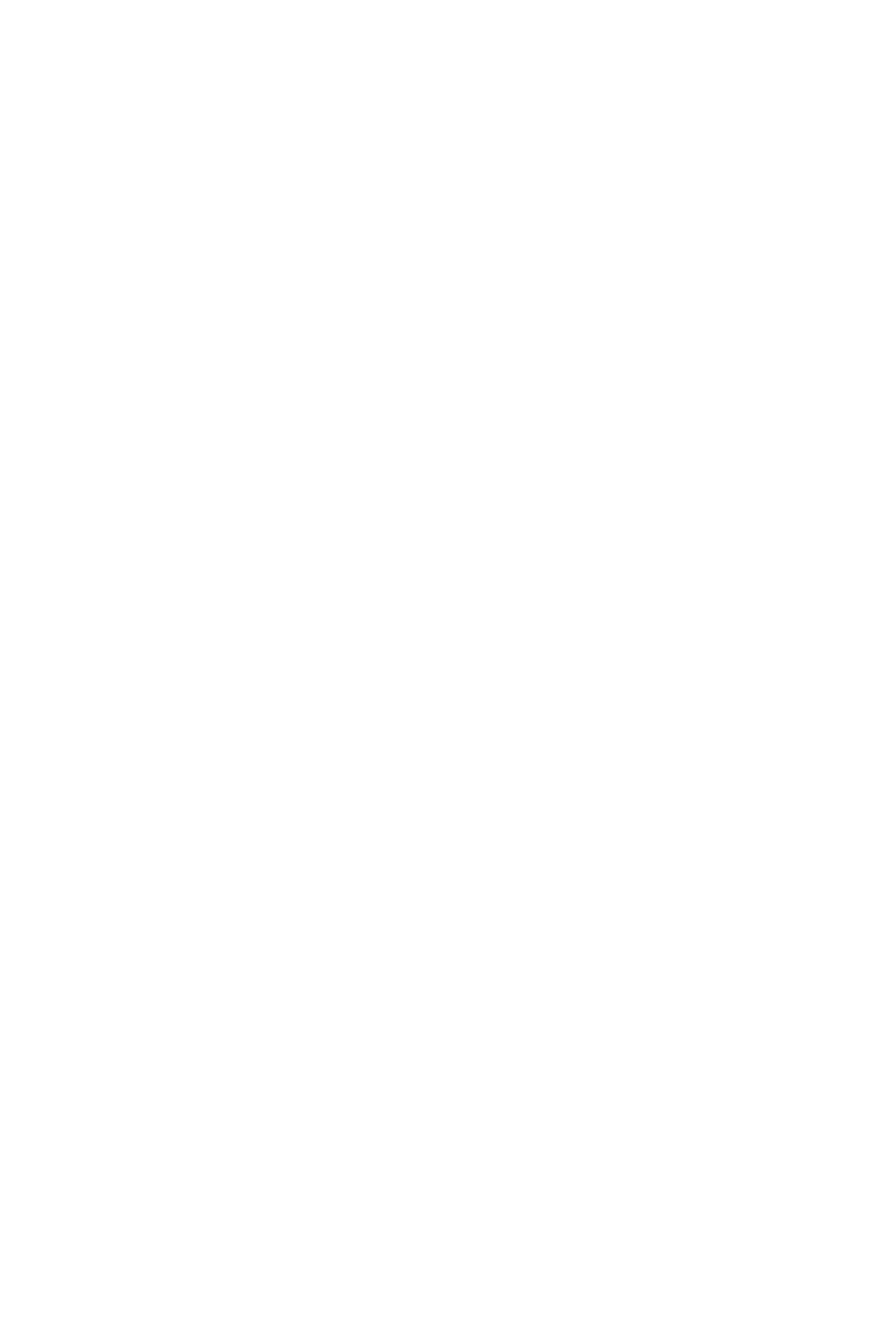
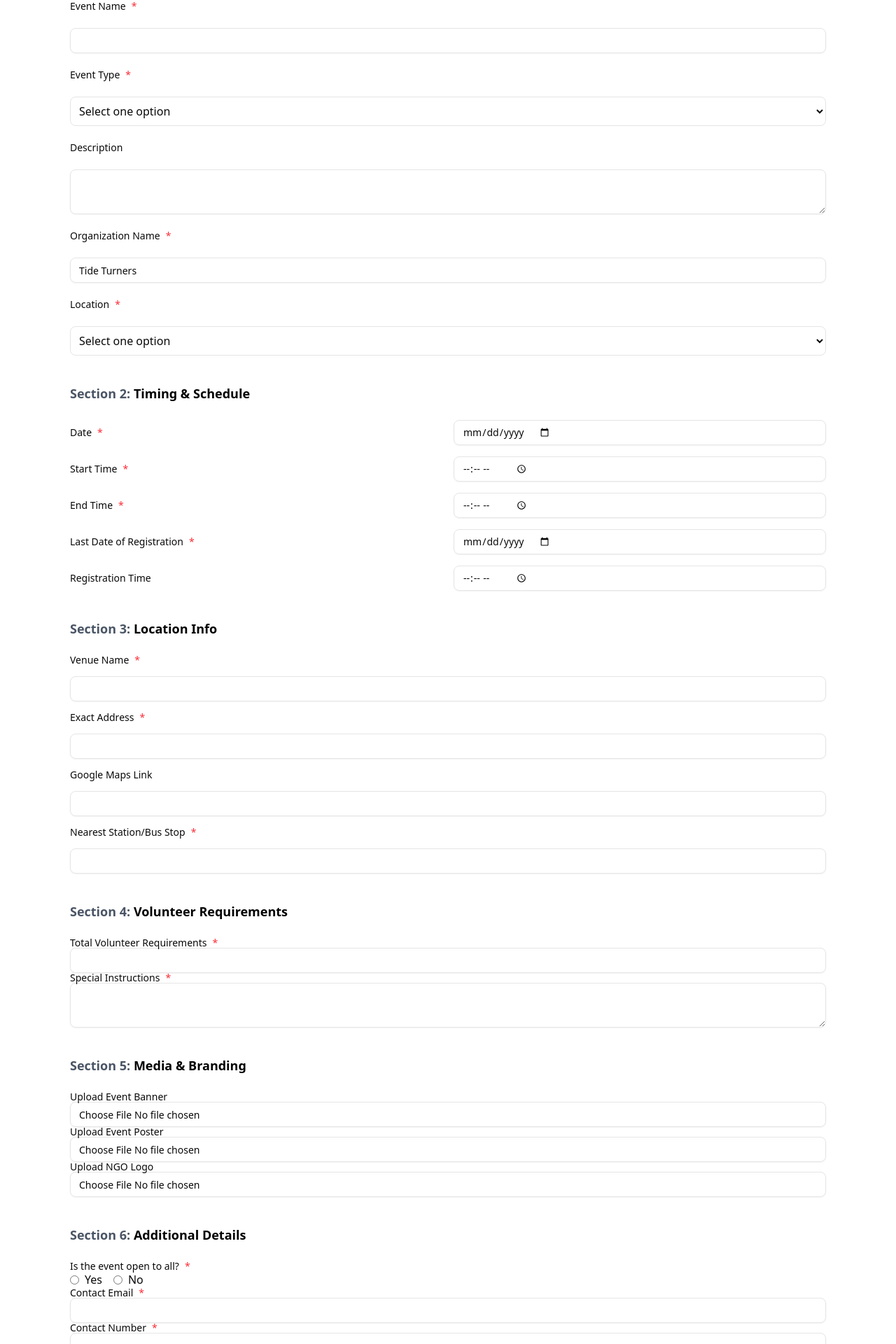
Before and after one commit to tejasgadge2504/Reefresh, a React (Vite) app in the folder client/: page /create-event in a window 1280 px wide. Shown: the part 140-2060 px from the top of the page at 70% size. Before the commit the page ends 800 px from the top, so only its background shows below. Built offline with nearby package versions, Linux system fonts and the light colour scheme.

Commit message:
create event

```diff
--- /dev/null
+++ b/client/src/components/ui/textarea.jsx
@@ -0,0 +1,20 @@
+import * as React from "react"
+
+import { cn } from "@/lib/utils"
+
+function Textarea({
+  className,
+  ...props
+}) {
+  return (
+    <textarea
+      data-slot="textarea"
+      className={cn(
+        "border-input placeholder:text-muted-foreground focus-visible:border-ring focus-visible:ring-ring/50 aria-invalid:ring-destructive/20 dark:aria-invalid:ring-destructive/40 aria-invalid:border-destructive dark:bg-input/30 flex field-sizing-content min-h-16 w-full rounded-md border bg-transparent px-3 py-2 text-base shadow-xs transition-[color,box-shadow] outline-none focus-visible:ring-[3px] disabled:cursor-not-allowed disabled:opacity-50 md:text-sm",
+        className
+      )}
+      {...props} />
+  );
+}
+
+export { Textarea }
--- a/client/src/pages/Admin/Events/CreateEvent.jsx
+++ b/client/src/pages/Admin/Events/CreateEvent.jsx
@@ -1,9 +1,210 @@
-import React from 'react'
+import { Button } from "@/components/ui/button";
+import { Input } from "@/components/ui/input";
+import { Label } from "@/components/ui/label";
+import { Textarea } from "@/components/ui/textarea";
+import { useState } from "react";
+import axios from "axios";
+import { useNavigate } from "react-router-dom";
 
 const CreateEvent = () => {
+  const navigate = useNavigate();
+  const [formData, setFormData] = useState({
+    eventName: "",
+    eventType: "",
+    description: "",
+    orgName: "Tide Turners",
+    location: "",
+    date: "",
+    startTime: "",
+    endTime: "",
+    lastDate: "",
+    regTime: "",
+    venue: "",
+    address: "",
+    mapLink: "",
+    nearestStop: "",
+    volunteers: "",
+    instructions: "",
+    isOpenToAll: "",
+    contactEmail: "",
+    contactNumber: "",
+    approvalStatus: false,
+  });
+
+  const [files, setFiles] = useState({
+    eventBanner: null,
+    eventPoster: null,
+    ngoLogo: null,
+  });
+
+  const handleChange = (e) => {
+    const { name, value, type } = e.target;
+    setFormData((prev) => ({
+      ...prev,
+      [name]: type === "radio" ? value === "yes" : value,
+    }));
+  };
+
+  const handleFileChange = (e) => {
+    const { name, files } = e.target;
+    setFiles((prev) => ({
+      ...prev,
+      [name]: files[0],
+    }));
+  };
+
+  const handleSubmit = async (e) => {
+    e.preventDefault();
+
+    // Constructing data for POST request
+    const data = {
+      ...formData,
+      eventBanner: files.eventBanner?.name || "",
+      eventPoster: files.eventPoster?.name || "",
+      ngoLogo: files.ngoLogo?.name || "",
+    };
+
+    try {
+      const response = await axios.post("http://127.0.0.1:5000/addEvent", data);
+      console.log("Event Created Successfully:", response.data);
+      alert("Event Created Successfully!");
+      navigate('/dashboard')
+    } catch (error) {
+      console.error("Error creating event:", error);
+      alert("Failed to create event.");
+    }
+  };
+
   return (
-    <div>CreateEvent</div>
-  )
-}
+    <div className="mx-[100px] py-10">
+      <form onSubmit={handleSubmit}>
+        {/* Section 1: Event Details */}
+        <div className="mb-10">
+          <h3 className="text-lg font-semibold text-gray-600 mb-6">Section 1: <span className="text-black">Event Details</span></h3>
+          <div className="grid gap-6">
+            <Label>Event Name <span className="text-red-500">*</span></Label>
+            <Input name="eventName" value={formData.eventName} onChange={handleChange} required />
 
-export default CreateEvent
+            <Label>Event Type <span className="text-red-500">*</span></Label>
+            <select name="eventType" value={formData.eventType} onChange={handleChange} required className="border p-2 rounded-md">
+              <option value="">Select one option</option>
+              <option value="Beach Cleanup">Beach Cleanup</option>
+              <option value="Workshop">Workshop</option>
+              <option value="Awareness Drive">Awareness Drive</option>
+              <option value="Other">Other</option>
+            </select>
+
+            <Label>Description</Label>
+            <Textarea name="description" value={formData.description} onChange={handleChange} />
+
+            <Label>Organization Name <span className="text-red-500">*</span></Label>
+            <Input name="orgName" value={formData.orgName} onChange={handleChange} required />
+
+            <Label>Location <span className="text-red-500">*</span></Label>
+            <select name="location" value={formData.location} onChange={handleChange} required className="border p-2 rounded-md">
+              <option value="">Select one option</option>
+              <option value="South Mumbai">South Mumbai</option>
+              <option value="Central Mumbai">Central Mumbai</option>
+              <option value="North Mumbai">North Mumbai</option>
+              <option value="West Mumbai">West Mumbai</option>
+            </select>
+          </div>
+        </div>
+
+        {/* Section 2: Timing & Schedule */}
+        <div className="mb-10">
+          <h3 className="text-lg font-semibold text-gray-600 mb-6">Section 2: <span className="text-black">Timing & Schedule</span></h3>
+          <div className="grid gap-4 md:grid-cols-2">
+            <Label>Date <span className="text-red-500">*</span></Label>
+            <Input name="date" type="date" value={formData.date} onChange={handleChange} required />
+
+            <Label>Start Time <span className="text-red-500">*</span></Label>
+            <Input name="startTime" type="time" value={formData.startTime} onChange={handleChange} required />
+
+            <Label>End Time <span className="text-red-500">*</span></Label>
+            <Input name="endTime" type="time" value={formData.endTime} onChange={handleChange} required />
+
+            <Label>Last Date of Registration <span className="text-red-500">*</span></Label>
+            <Input name="lastDate" type="date" value={formData.lastDate} onChange={handleChange} required />
+
+            <Label>Registration Time</Label>
+            <Input name="regTime" type="time" value={formData.regTime} onChange={handleChange} />
+          </div>
+        </div>
+
+        {/* Section 3: Location Info */}
+        <div className="mb-10">
+          <h3 className="text-lg font-semibold text-gray-600 mb-6">Section 3: <span className="text-black">Location Info</span></h3>
+          <div className="grid gap-4">
+            <Label>Venue Name <span className="text-red-500">*</span></Label>
+            <Input name="venue" value={formData.venue} onChange={handleChange} required />
+
+            <Label>Exact Address <span className="text-red-500">*</span></Label>
+            <Input name="address" value={formData.address} onChange={handleChange} required />
+
+            <Label>Google Maps Link</Label>
+            <Input name="mapLink" value={formData.mapLink} onChange={handleChange} />
+
+            <Label>Nearest Station/Bus Stop <span className="text-red-500">*</span></Label>
+            <Input name="nearestStop" value={formData.nearestStop} onChange={handleChange} required />
+          </div>
+        </div>
+
+        {/* Section 4: Volunteer Requirements */}
+        <div className="mb-10">
+          <h3 className="text-lg font-semibold text-gray-600 mb-6">Section 4: <span className="text-black">Volunteer Requirements</span></h3>
+          <Label>Total Volunteer Requirements <span className="text-red-500">*</span></Label>
+          <Input name="volunteers" type="number" value={formData.volunteers} onChange={handleChange} required />
+
+          <Label>Special Instructions <span className="text-red-500">*</span></Label>
+          <Textarea name="instructions" value={formData.instructions} onChange={handleChange} required />
+        </div>
+
+        {/* Section 5: Media & Branding */}
+        <div className="mb-10">
+          <h3 className="text-lg font-semibold text-gray-600 mb-6">Section 5: <span className="text-black">Media & Branding</span></h3>
+          <Label>Upload Event Banner</Label>
+          <Input type="file" name="eventBanner" onChange={handleFileChange} accept="image/*" />
+
+          <Label>Upload Event Poster</Label>
+          <Input type="file" name="eventPoster" onChange={handleFileChange} accept="image/*" />
+
+          <Label>Upload NGO Logo</Label>
+          <Input type="file" name="ngoLogo" onChange={handleFileChange} accept="image/*" />
+        </div>
+
+        {/* Section 6: Additional Details */}
+        <div className="mb-10">
+          <h3 className="text-lg font-semibold text-gray-600 mb-6">Section 6: <span className="text-black">Additional Details</span></h3>
+          <Label>Is the event open to all? <span className="text-red-500">*</span></Label>
+          <div className="flex gap-4">
+            <label className="flex items-center gap-2">
+              <input type="radio" name="isOpenToAll" value="yes" onChange={handleChange} required />
+              Yes
+            </label>
+            <label className="flex items-center gap-2">
+              <input type="radio" name="isOpenToAll" value="no" onChange={handleChange} required />
+              No
+            </label>
+          </div>
+
+          <Label>Contact Email <span className="text-red-500">*</span></Label>
+          <Input name="contactEmail" type="email" value={formData.contactEmail} onChange={handleChange} required />
+
+          <Label>Contact Number <span className="text-red-500">*</span></Label>
+          <Input name="contactNumber" type="tel" value={formData.contactNumber} onChange={handleChange} required />
+        </div>
+
+        <div className="text-center">
+          <Button type="submit" className="px-10 py-2 text-lg">Submit</Button>
+        </div>
+      </form>
+
+      <div className="text-center text-sm mt-10 text-green-700 font-semibold">
+        Built to create waves of impact by team NOMentum
+      </div>
+    </div>
+  );
+};
+
+export default CreateEvent;
--- a/client/src/pages/LandingpageUser/LandingpageUser.jsx
+++ b/client/src/pages/LandingpageUser/LandingpageUser.jsx
@@ -16,8 +16,10 @@
 
   return (
     <div>
+
       <Navbar />
       <Header/>
+
     </div>
   );
 };
```
Also changed, not shown: 2 other files (tests, documents, lock files or other folders).
